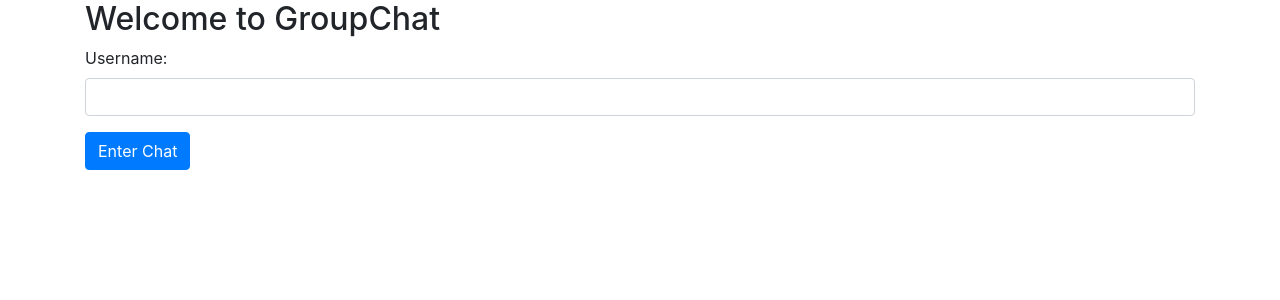
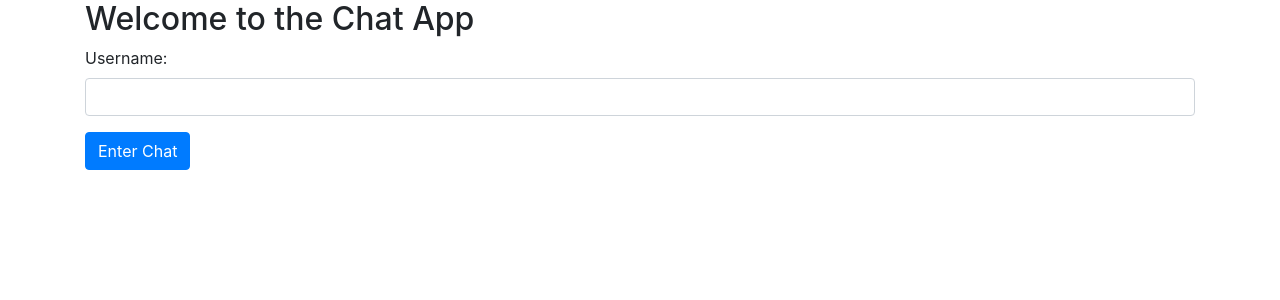
Before and after one commit to JonghoAhn/python_chat, a Flask app: page / in a window 1280 px wide. Shown: the top 300 px of the page. Run offline with Flask 3, Linux system fonts and the light colour scheme; some libraries are stand-ins or nearby versions.

Commit message:
Update index.html

```diff
--- a/templates/index.html
+++ b/templates/index.html
@@ -8,7 +8,7 @@
 </head>
 <body>
     <div class="container">
-        <h2>Welcome to GroupChat</h2>
+        <h2>Welcome to the Chat App</h2>
         <form method="POST">
             <div class="form-group">
                 <label for="username">Username:</label>
```
